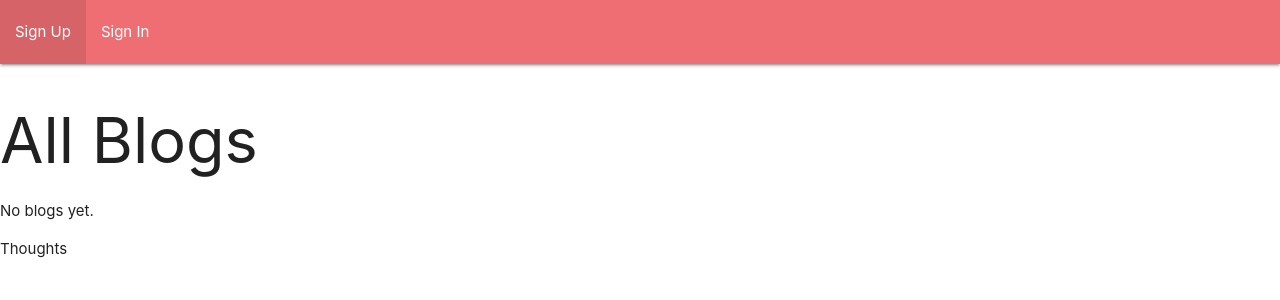
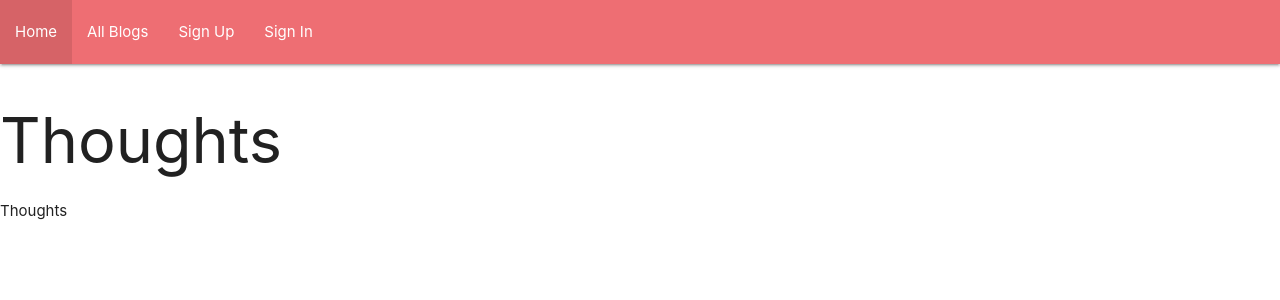
Before and after one commit to FarisAbdulsalam/thoughts, a Django app: page / in a window 1280 px wide. Shown: the top 300 px of the page. Run offline with Django 5.2, Linux system fonts and the light colour scheme; data that the repository does not hold is empty.

Commit message:
added home page, modified navbar, fixed comment deletion

```diff
--- a/thoughts/main_app/templates/base.html
+++ b/thoughts/main_app/templates/base.html
@@ -11,14 +11,18 @@
         <nav>
             <ul>
                 {% if user.is_authenticated %}
-                    <li><a href="{% url 'blog_index' %}">Home</a></li>
+                    <li><a href="{% url 'home' %}">Home</a></li>
+                    <li><a href="{% url 'blog_index' %}">All Blogs</a></li>
                         <li>
                             <form method="post" action="{% url 'sign_out' %}">
                                 {% csrf_token %}
                                 <button type="submit">Sign Out</button>
                             </form>
                         </li>
+
                 {% else %}
+                    <li><a href="{% url 'home' %}">Home</a></li>
+                    <li><a href="{% url 'blog_index' %}">All Blogs</a></li>
                     <li><a href="{% url 'sign_up' %}">Sign Up</a></li>
                     <li><a href="{% url 'sign_in' %}">Sign In</a></li>
                 {% endif %}
--- /dev/null
+++ b/thoughts/main_app/templates/home.html
@@ -0,0 +1,5 @@
+{% extends 'base.html' %}
+
+{% block content %}
+  <h1>Thoughts</h1>
+{% endblock %}
--- a/thoughts/main_app/urls.py
+++ b/thoughts/main_app/urls.py
@@ -3,7 +3,8 @@ from . import views
 from django.contrib.auth import views as auth_views
 
 urlpatterns = [
-    path('', views.blog_index, name='blog_index'),
+    path('', views.home, name='home'),
+    path('blog/blog_index', views.blog_index, name='blog_index'),
     path('blog/<int:blog_id>/', views.blog_detail, name='blog_detail'),
     path('post/<int:post_id>/', views.post_detail, name='post_detail'),
     path('post/<int:post_id>/add_comment/', views.add_comment, name='add_comment'),
--- a/thoughts/main_app/views.py
+++ b/thoughts/main_app/views.py
@@ -5,6 +5,8 @@ from django.contrib.auth.forms import UserCreationForm
 from django.contrib.auth import login
 
 # Create your views here.
+def home(request):
+  return render(request, 'home.html')
 
 def blog_index(request):
     blogs = Blog.objects.all()
```
Also changed, not shown: thoughts/main_app/templates/blog/post_detail.html (+6 -6 lines).
